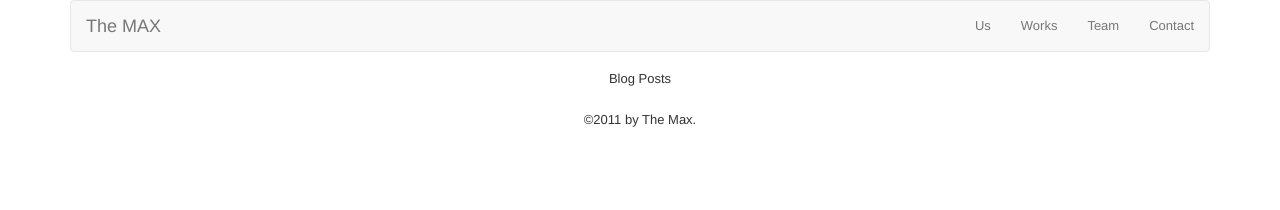
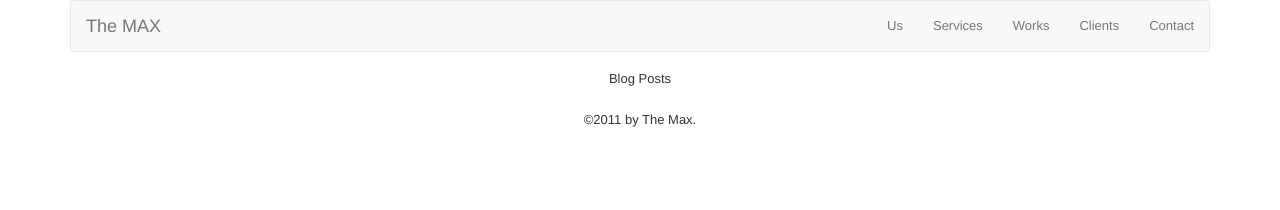
Before and after one commit to tklarryonline/the-max, a Jekyll site: the page built from index.html, in a window 1280 px wide. Shown: the top 210 px of the page. Built offline with Jekyll 4.4.1, drawn with Linux system fonts in a browser that asks for light colours; Markdown is read by kramdown in place of the engine named in the settings.

Commit message:
Changed homepage parts based on requested

```diff
--- a/_config.yml
+++ b/_config.yml
@@ -10,11 +10,14 @@ links:
   - name: Us
     url: /us/
     desc: who we are
+  - name: Services
+    url: /services/
+    desc: what we offer
   - name: Works
     url: /works/
-    desc: things we made
-  - name: Team
-    url: /team/
+    desc: what we've done
+  - name: Clients
+    url: /clients/
     desc: people we have
   - name: Contact
     url: /contact/
```
